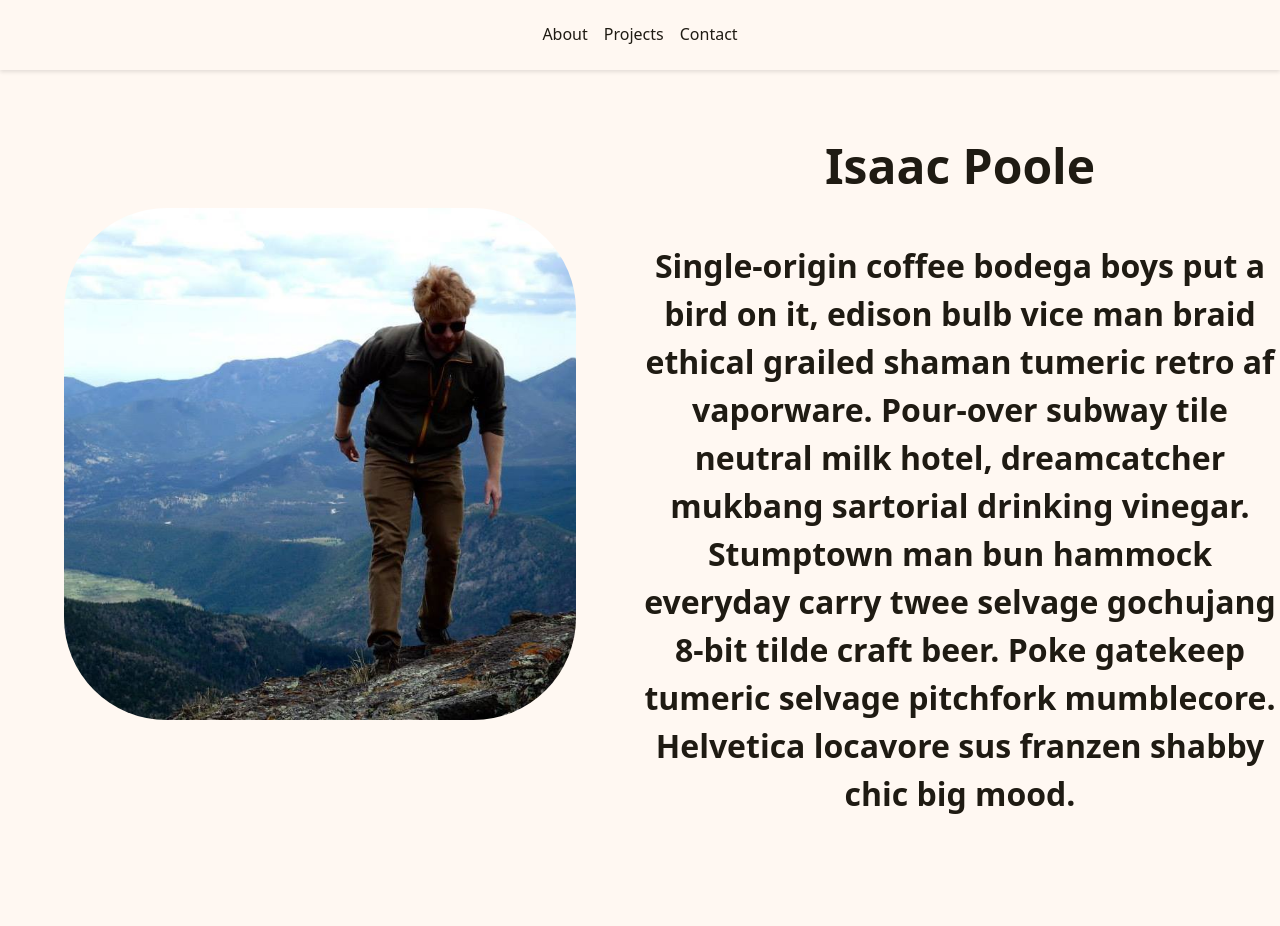
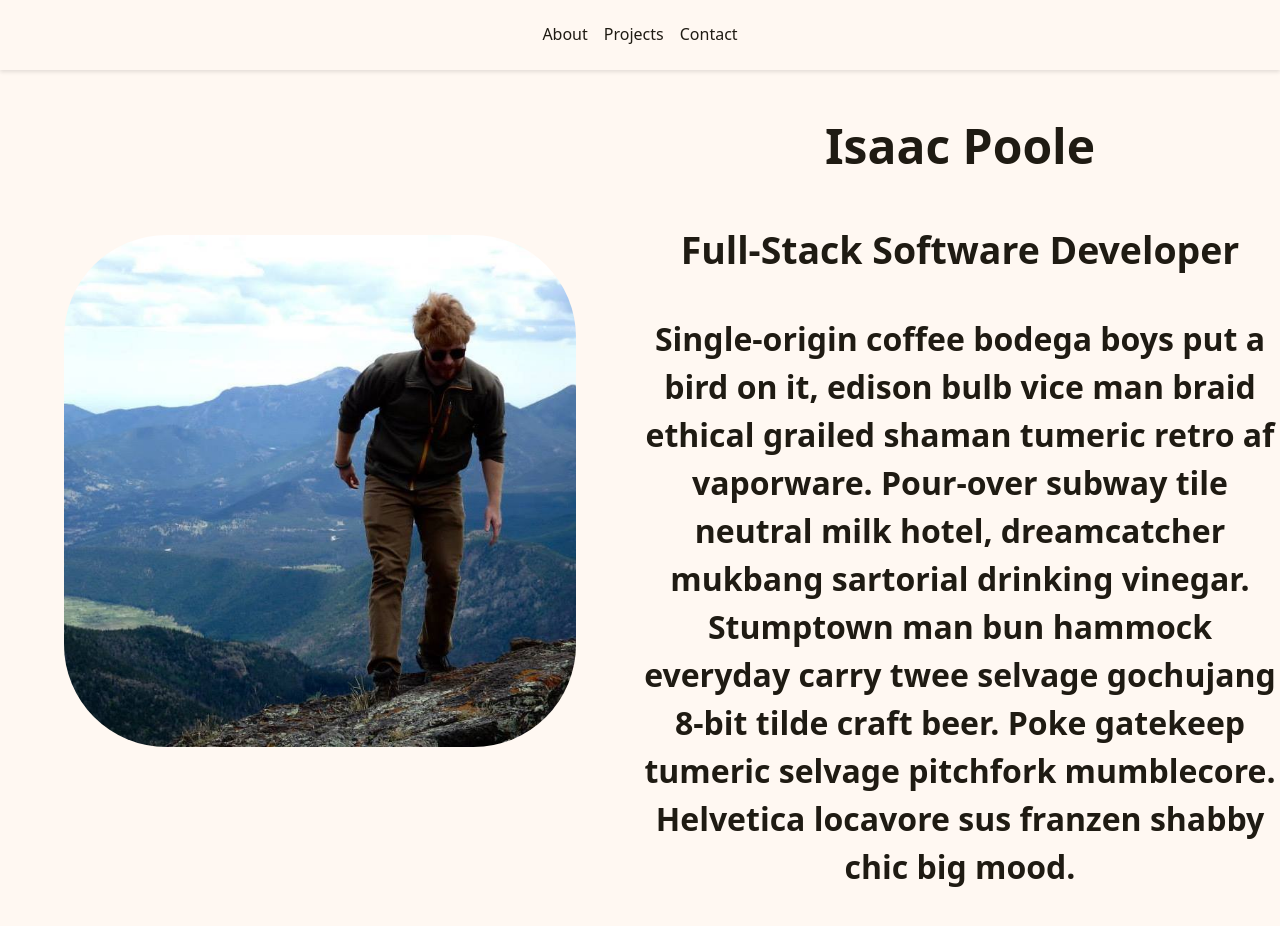
Before and after one commit to isfopo/about, a React (Vite) app: page / in a window 1280 px wide. Shown: the top 926 px of the page. Built offline with nearby package versions, Linux system fonts and the light colour scheme.

Commit message:
✨ feat(about-section): add professional tag to about section
- introduce a new tag variable for displaying professional title
- enhance the AboutSection component with the professional tag display

```diff
--- a/src/components/Section/AboutSection/index.tsx
+++ b/src/components/Section/AboutSection/index.tsx
@@ -3,6 +3,8 @@ import { Frame } from "components/Frame";
 import styles from "./index.module.css";
 
 const name = "Isaac Poole";
+
+const tag = "Full-Stack Software Developer";
 
 const aboutMe = `Single-origin coffee bodega boys put a bird on it, edison bulb vice
           man braid ethical grailed shaman tumeric retro af vaporware. Pour-over
@@ -18,6 +20,7 @@ export const AboutSection = () => {
       <Frame src={"public/photos/mountain_portrait.jpg"} />
       <span>
         <h2>{name}</h2>
+        <h3>{tag}</h3>
         <p>{aboutMe}</p>
       </span>
     </Section>
```
